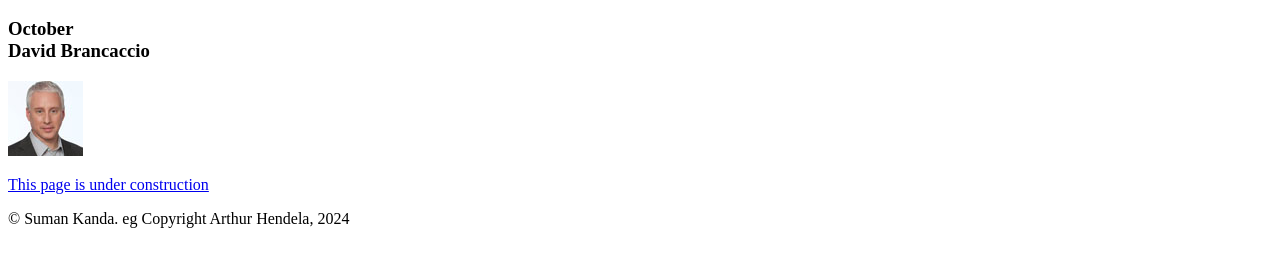
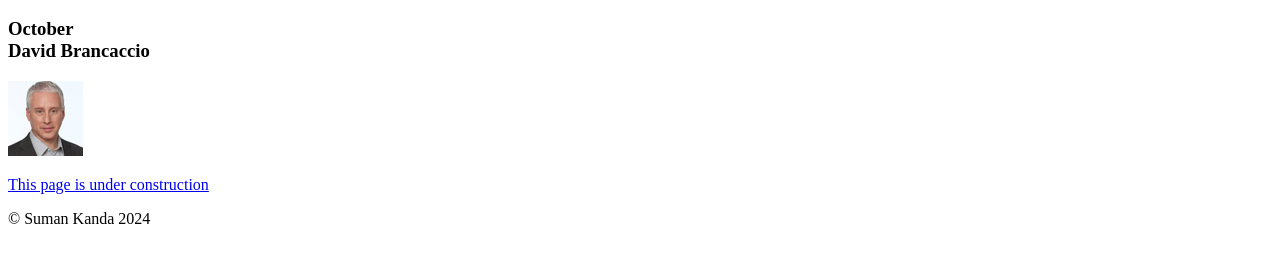
Before and after one commit to ItxSue/A05, a plain HTML site: page index.html in a window 1280 px wide. Shown: the part 518-784 px from the top of the page. Drawn offline with Linux system fonts and the light colour scheme.

Commit message:
Update index.html

```diff
--- a/index.html
+++ b/index.html
@@ -37,7 +37,7 @@
     </main>
 
     <footer>
-        &copy; Suman Kanda. eg Copyright Arthur Hendela, 2024
+        &copy; Suman Kanda 2024
     </footer>
 </body>
 </html>
```
